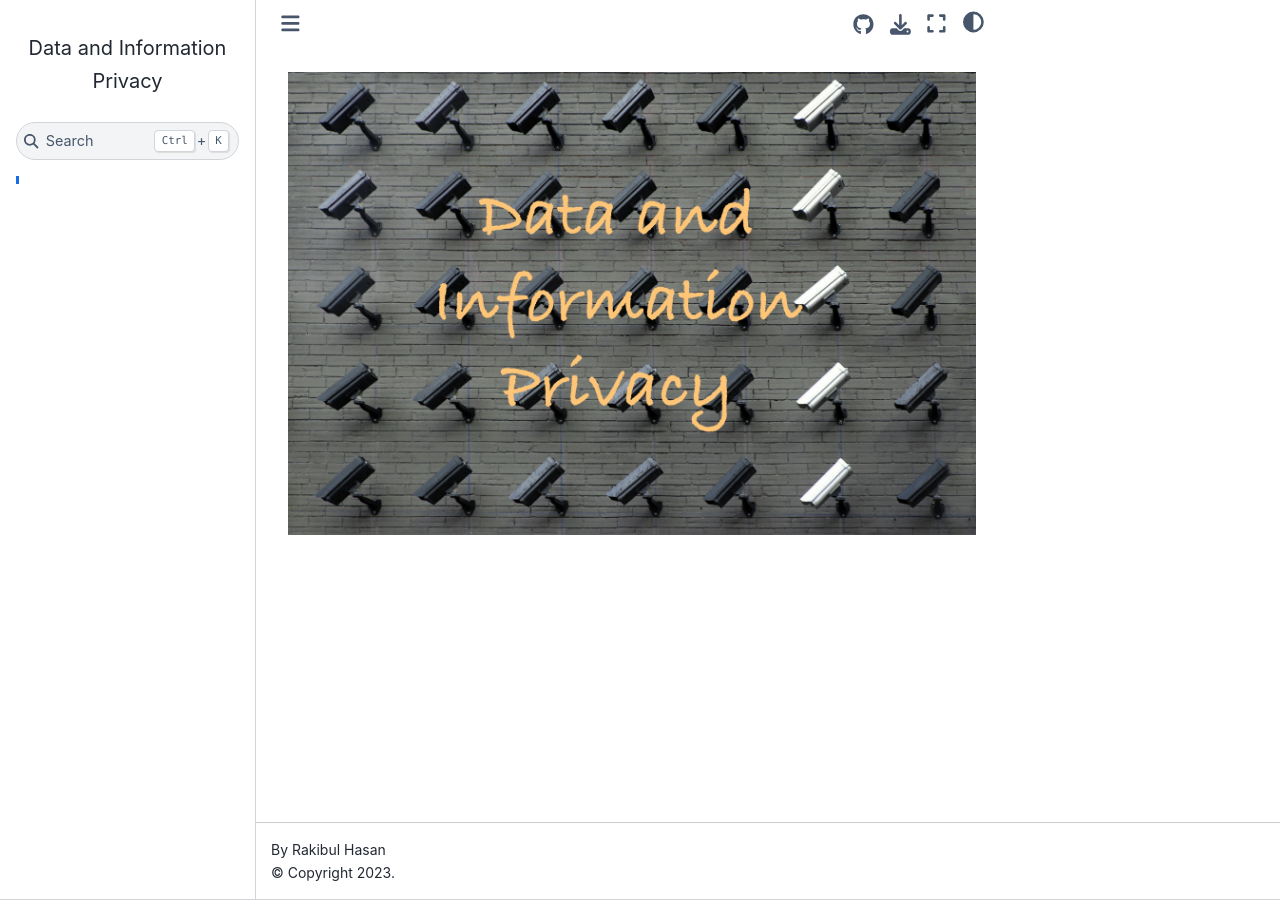
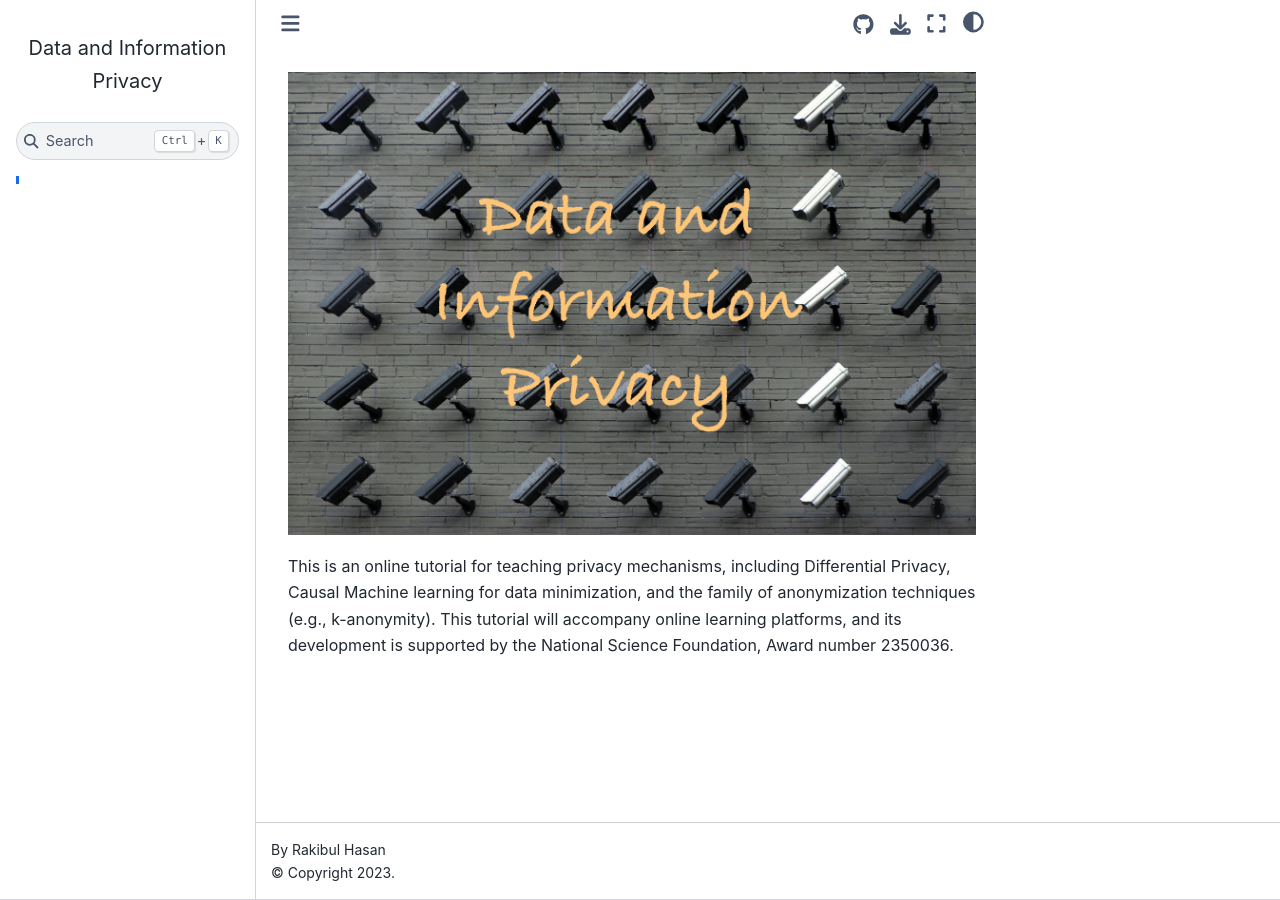
Before and after one commit to PERSUE-Lab-ASU/cse467-tutorial, a Jupyter Book: the page built from intro.md, in a window 1280 px wide. Built offline with Jupyter Book 1.0.4 settings and Sphinx 7.4.7 and the Sphinx Book theme 1.1.4, drawn with Linux system fonts in a browser that asks for light colours; pages that are not in the unit, such as notebooks, are missing from menus.

Commit message:
Update intro.md

````diff
--- a/intro.md
+++ b/intro.md
@@ -3,3 +3,5 @@
 
 ```{tableofcontents}
 ```
+
+This is an online tutorial for teaching privacy mechanisms, including Differential Privacy, Causal Machine learning for data minimization, and the family of anonymization techniques (e.g., k-anonymity). This tutorial will accompany online learning platforms, and its development is supported by the National Science Foundation, Award number 2350036.
````
